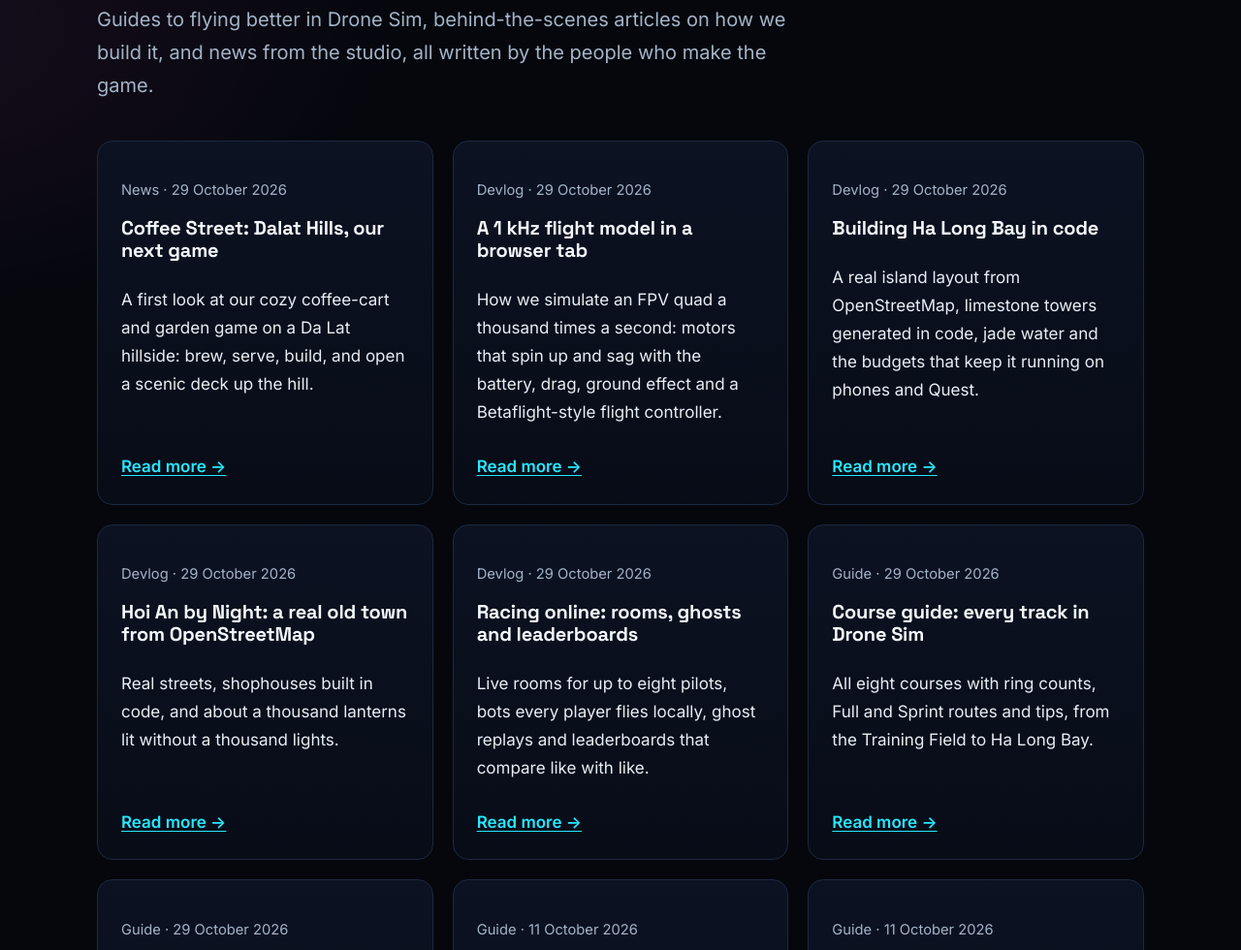
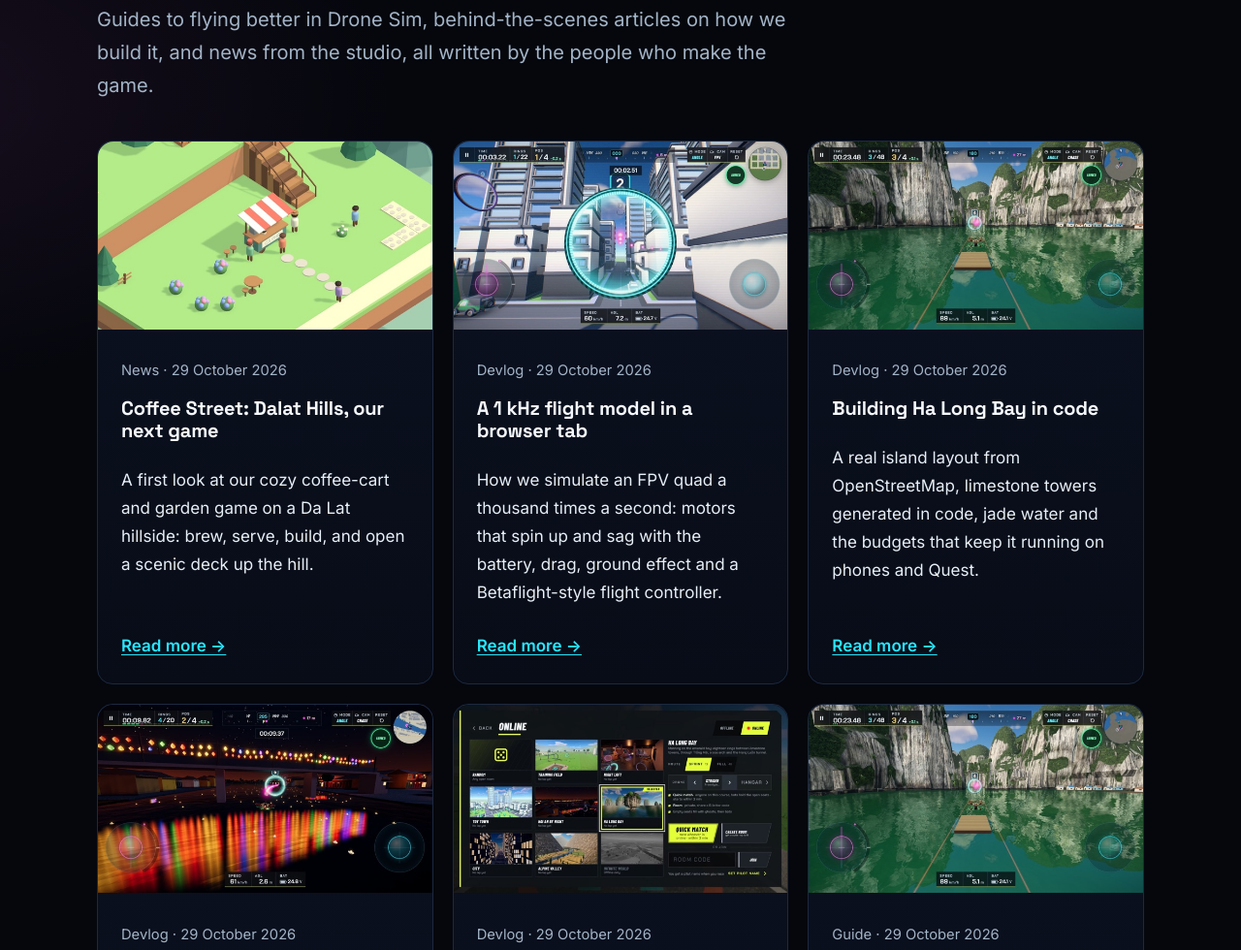
Before and after one commit to tvlgiao/coworkgamestudio-site, a plain HTML site: page devlog/index.html in a window 1280 px wide. Shown: the part 245-1225 px from the top of the page at 97% size. Drawn offline with Linux system fonts and the light colour scheme.

Commit message:
Devlog index: thumbnail image on every article card
Co-Authored-By: PapaThemes <contact@papathemes.com>

```diff
--- a/devlog/index.html
+++ b/devlog/index.html
@@ -42,60 +42,70 @@
       <section class="wrap" style="margin-top:32px">
         <div class="grid grid-3">
           <article class="card post-card">
+            <a class="thumb" href="/devlog/coffee-street-dalat-hills-first-look/" tabindex="-1" aria-hidden="true"><img src="/img/thumb-coffee-street-cart-640.jpg" width="640" height="360" alt="" loading="lazy" /></a>
             <p class="meta">News · 29 October 2026</p>
             <h3><a href="/devlog/coffee-street-dalat-hills-first-look/">Coffee Street: Dalat Hills, our next game</a></h3>
             <p>A first look at our cozy coffee-cart and garden game on a Da Lat hillside: brew, serve, build, and open a scenic deck up the hill.</p>
             <a class="more" href="/devlog/coffee-street-dalat-hills-first-look/">Read more →</a>
           </article>
           <article class="card post-card">
+            <a class="thumb" href="/devlog/a-1khz-flight-model-in-a-browser-tab/" tabindex="-1" aria-hidden="true"><img src="/img/thumb-toy-town-fpv-640.jpg" width="640" height="360" alt="" loading="lazy" /></a>
             <p class="meta">Devlog · 29 October 2026</p>
             <h3><a href="/devlog/a-1khz-flight-model-in-a-browser-tab/">A 1 kHz flight model in a browser tab</a></h3>
             <p>How we simulate an FPV quad a thousand times a second: motors that spin up and sag with the battery, drag, ground effect and a Betaflight-style flight controller.</p>
             <a class="more" href="/devlog/a-1khz-flight-model-in-a-browser-tab/">Read more →</a>
           </article>
           <article class="card post-card">
+            <a class="thumb" href="/devlog/building-ha-long-bay-in-code/" tabindex="-1" aria-hidden="true"><img src="/img/thumb-halong-bay-640.jpg" width="640" height="360" alt="" loading="lazy" /></a>
             <p class="meta">Devlog · 29 October 2026</p>
             <h3><a href="/devlog/building-ha-long-bay-in-code/">Building Ha Long Bay in code</a></h3>
             <p>A real island layout from OpenStreetMap, limestone towers generated in code, jade water and the budgets that keep it running on phones and Quest.</p>
             <a class="more" href="/devlog/building-ha-long-bay-in-code/">Read more →</a>
           </article>
           <article class="card post-card">
+            <a class="thumb" href="/devlog/hoi-an-by-night-from-openstreetmap/" tabindex="-1" aria-hidden="true"><img src="/img/thumb-hoi-an-night-640.jpg" width="640" height="360" alt="" loading="lazy" /></a>
             <p class="meta">Devlog · 29 October 2026</p>
             <h3><a href="/devlog/hoi-an-by-night-from-openstreetmap/">Hoi An by Night: a real old town from OpenStreetMap</a></h3>
             <p>Real streets, shophouses built in code, and about a thousand lanterns lit without a thousand lights.</p>
             <a class="more" href="/devlog/hoi-an-by-night-from-openstreetmap/">Read more →</a>
           </article>
           <article class="card post-card">
+            <a class="thumb" href="/devlog/racing-online-rooms-ghosts-and-leaderboards/" tabindex="-1" aria-hidden="true"><img src="/img/thumb-online-640.jpg" width="640" height="360" alt="" loading="lazy" /></a>
             <p class="meta">Devlog · 29 October 2026</p>
             <h3><a href="/devlog/racing-online-rooms-ghosts-and-leaderboards/">Racing online: rooms, ghosts and leaderboards</a></h3>
             <p>Live rooms for up to eight pilots, bots every player flies locally, ghost replays and leaderboards that compare like with like.</p>
             <a class="more" href="/devlog/racing-online-rooms-ghosts-and-leaderboards/">Read more →</a>
           </article>
           <article class="card post-card">
+            <a class="thumb" href="/games/drone-sim/courses/" tabindex="-1" aria-hidden="true"><img src="/img/thumb-halong-bay-640.jpg" width="640" height="360" alt="" loading="lazy" /></a>
             <p class="meta">Guide · 29 October 2026</p>
             <h3><a href="/games/drone-sim/courses/">Course guide: every track in Drone Sim</a></h3>
             <p>All eight courses with ring counts, Full and Sprint routes and tips, from the Training Field to Ha Long Bay.</p>
             <a class="more" href="/games/drone-sim/courses/">Read more →</a>
           </article>
           <article class="card post-card">
+            <a class="thumb" href="/games/drone-sim/drones/" tabindex="-1" aria-hidden="true"><img src="/img/thumb-city-chase-640.jpg" width="640" height="360" alt="" loading="lazy" /></a>
             <p class="meta">Guide · 29 October 2026</p>
             <h3><a href="/games/drone-sim/drones/">The six drones of Drone Sim</a></h3>
             <p>From the 32 g Pip to the 7-inch Condor: weight, power, top speed, flight time, handling and how to unlock each quad.</p>
             <a class="more" href="/games/drone-sim/drones/">Read more →</a>
           </article>
           <article class="card post-card">
+            <a class="thumb" href="/devlog/getting-started-with-fpv-in-drone-sim/" tabindex="-1" aria-hidden="true"><img src="/img/thumb-chase-640.jpg" width="640" height="360" alt="" loading="lazy" /></a>
             <p class="meta">Guide · 11 October 2026</p>
             <h3><a href="/devlog/getting-started-with-fpv-in-drone-sim/">Getting started with FPV in Drone Sim</a></h3>
             <p>Your first session, step by step: open the game, follow the Training Field tutorial, learn to hover and land, then fly your first ring and your first race.</p>
             <a class="more" href="/devlog/getting-started-with-fpv-in-drone-sim/">Read the guide →</a>
           </article>
           <article class="card post-card">
+            <a class="thumb" href="/devlog/gps-angle-acro-flight-modes-explained/" tabindex="-1" aria-hidden="true"><img src="/img/thumb-fpv-640.jpg" width="640" height="360" alt="" loading="lazy" /></a>
             <p class="meta">Guide · 11 October 2026</p>
             <h3><a href="/devlog/gps-angle-acro-flight-modes-explained/">GPS, Angle and Acro: flight modes explained</a></h3>
             <p>How each of the three flight modes behaves, why real FPV pilots fly Acro, and a practice plan for moving from GPS through Angle to Acro.</p>
             <a class="more" href="/devlog/gps-angle-acro-flight-modes-explained/">Read the guide →</a>
           </article>
           <article class="card post-card">
+            <a class="thumb" href="/devlog/rates-and-expo-explained/" tabindex="-1" aria-hidden="true"><img src="/img/thumb-los-640.jpg" width="640" height="360" alt="" loading="lazy" /></a>
             <p class="meta">Guide · 11 October 2026</p>
             <h3><a href="/devlog/rates-and-expo-explained/">Rates and expo explained: tuning Drone Sim's sticks</a></h3>
             <p>What center sensitivity, max rate and expo mean, how the Beginner, Intermediate and Pro presets compare, and how to tune the throttle curve.</p>
--- a/style.css
+++ b/style.css
@@ -104,6 +104,8 @@ kbd { font: 600 0.85em/1 ui-monospace, SFMono-Regular, Menlo, monospace; backgro
 .tags li { margin: 0; font: 600 0.8rem/1 var(--font-head); padding: 7px 10px; border-radius: 999px; border: 1px solid var(--line); color: var(--muted); background: var(--bg-2); }
 .tags li.on { color: #04121a; background: var(--lime); border-color: var(--lime); }
 .post-card { display: flex; flex-direction: column; }
+.post-card .thumb { display: block; margin: -24px -24px 16px; border-radius: var(--radius) var(--radius) 0 0; overflow: hidden; }
+.post-card .thumb img { display: block; width: 100%; height: auto; aspect-ratio: 16 / 9; object-fit: cover; }
 .post-card h3 a { color: #f4f8fc; text-decoration: none; }
 .post-card h3 a:hover { color: var(--cyan); }
 .post-card .more { margin-top: auto; padding-top: 10px; font-weight: 600; }
```
Also changed, not shown: img/thumb-chase-640.jpg (added), img/thumb-city-chase-640.jpg (added), img/thumb-coffee-street-cart-640.jpg (added), img/thumb-fpv-640.jpg (added), img/thumb-halong-bay-640.jpg (added), img/thumb-hoi-an-night-640.jpg (added), img/thumb-los-640.jpg (added), img/thumb-online-640.jpg (added), img/thumb-toy-town-fpv-640.jpg (added).
